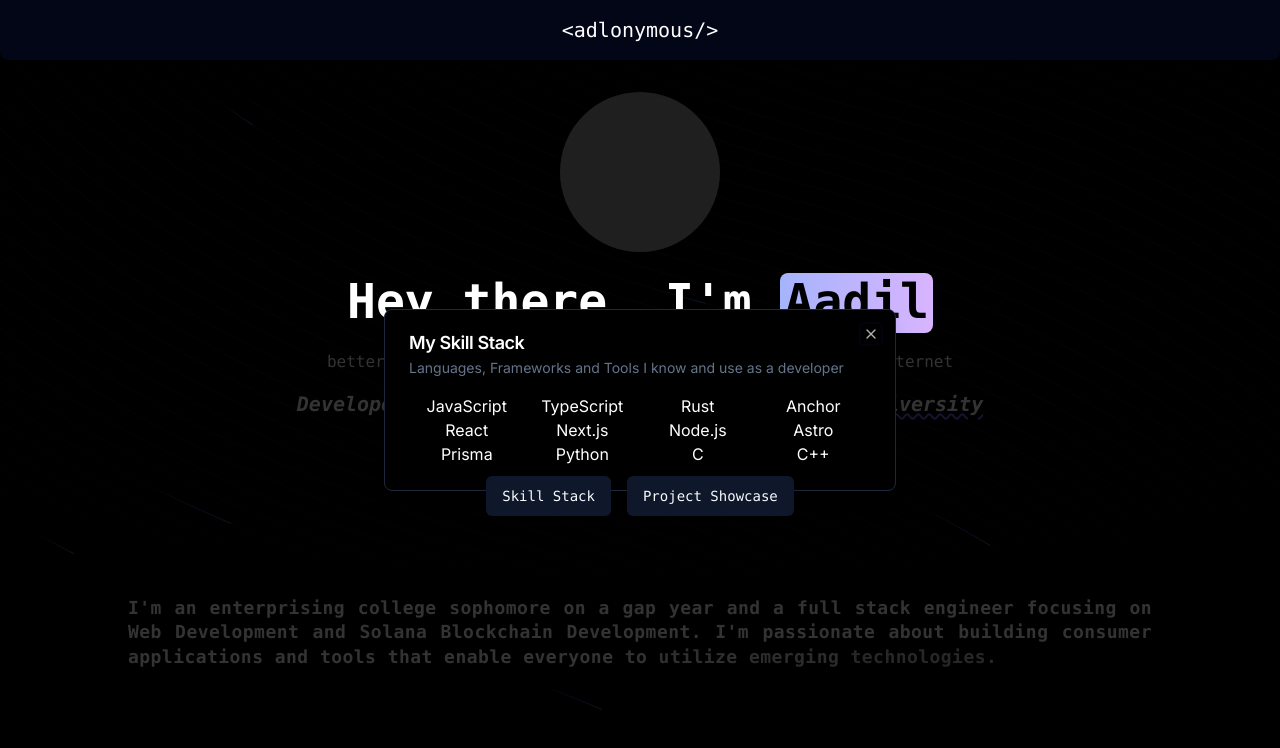
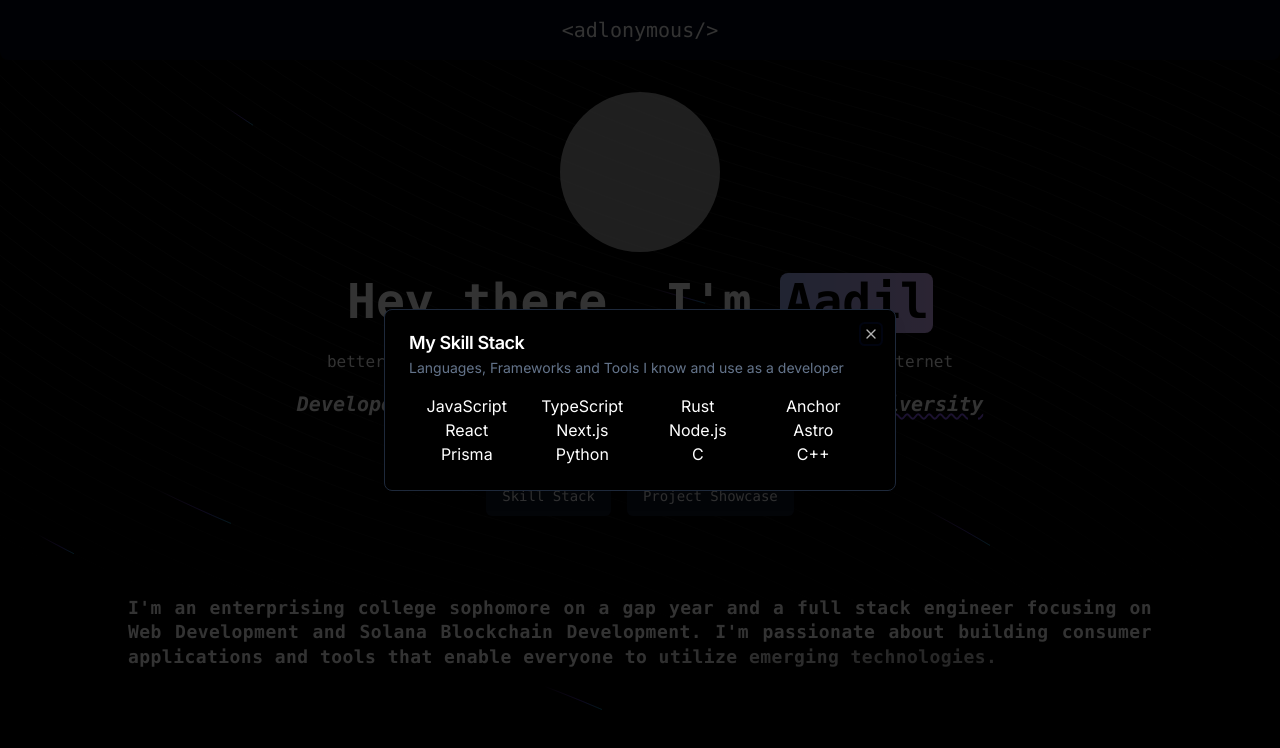
Before and after one commit to adlonymous/personal, a Next.js app: page / in a window 1280 px wide. Both pictures are taken after a click on the button "Skill Stack". Shown: the top 748 px of the page. Built offline with nearby package versions, Linux system fonts and the light colour scheme; grey boxes are pictures that could not be loaded.

Commit message:
Small UI Fix

```diff
--- a/components/Hero.tsx
+++ b/components/Hero.tsx
@@ -89,11 +89,11 @@ export default function Hero() {
             <IconBrandTelegram stroke={2} />
           </a>
         </p>
-        <div className="flex flex-row gap-4 items-center z-[150]">
+        <div className="flex flex-row gap-4 items-center z-[50]">
           <div>
             <Dialog>
               <DialogTrigger asChild>
-                <Button className="font-mono z-[100]">Skill Stack</Button>
+                <Button className="font-mono z-[1000]">Skill Stack</Button>
               </DialogTrigger>
               <DialogContent>
                 <DialogHeader>
@@ -118,7 +118,7 @@ export default function Hero() {
           <div>
             <Dialog>
               <DialogTrigger asChild>
-                <Button className="font-mono">Project Showcase</Button>
+                <Button className="font-mono ">Project Showcase</Button>
               </DialogTrigger>
               <DialogContent>
                 <DialogHeader>
--- a/components/ui/dialog.tsx
+++ b/components/ui/dialog.tsx
@@ -21,7 +21,7 @@ const DialogOverlay = React.forwardRef<
   <DialogPrimitive.Overlay
     ref={ref}
     className={cn(
-      "fixed inset-0 z-150 bg-black/80  data-[state=open]:animate-in data-[state=closed]:animate-out data-[state=closed]:fade-out-0 data-[state=open]:fade-in-0",
+      "fixed inset-0 z-50 bg-black/80  data-[state=open]:animate-in data-[state=closed]:animate-out data-[state=closed]:fade-out-0 data-[state=open]:fade-in-0",
       className
     )}
     {...props}
@@ -38,7 +38,7 @@ const DialogContent = React.forwardRef<
     <DialogPrimitive.Content
       ref={ref}
       className={cn(
-        "fixed left-[50%] top-[50%] z-50 grid w-full max-w-lg translate-x-[-50%] translate-y-[-50%] gap-4 border border-slate-800 bg-black p-6 shadow-lg duration-200 data-[state=open]:animate-in data-[state=closed]:animate-out data-[state=closed]:fade-out-0 data-[state=open]:fade-in-0 data-[state=closed]:zoom-out-95 data-[state=open]:zoom-in-95 data-[state=closed]:slide-out-to-left-1/2 data-[state=closed]:slide-out-to-top-[48%] data-[state=open]:slide-in-from-left-1/2 data-[state=open]:slide-in-from-top-[48%] sm:rounded-lg dark:border-slate-800 dark:bg-slate-950",
+        "fixed left-[50%] top-[50%] z-50 grid w-full max-w-lg translate-x-[-50%] translate-y-[-50%] gap-4 border border-slate-800 bg-black p-6 shadow-lg duration-200  data-[state=open]:animate-in data-[state=closed]:animate-out data-[state=closed]:fade-out-0 data-[state=open]:fade-in-0 data-[state=closed]:zoom-out-95 data-[state=open]:zoom-in-95 data-[state=closed]:slide-out-to-left-1/2 data-[state=closed]:slide-out-to-top-[48%] data-[state=open]:slide-in-from-left-1/2 data-[state=open]:slide-in-from-top-[48%] sm:rounded-lg dark:border-slate-800 dark:bg-slate-950",
         className
       )}
       {...props}
```
